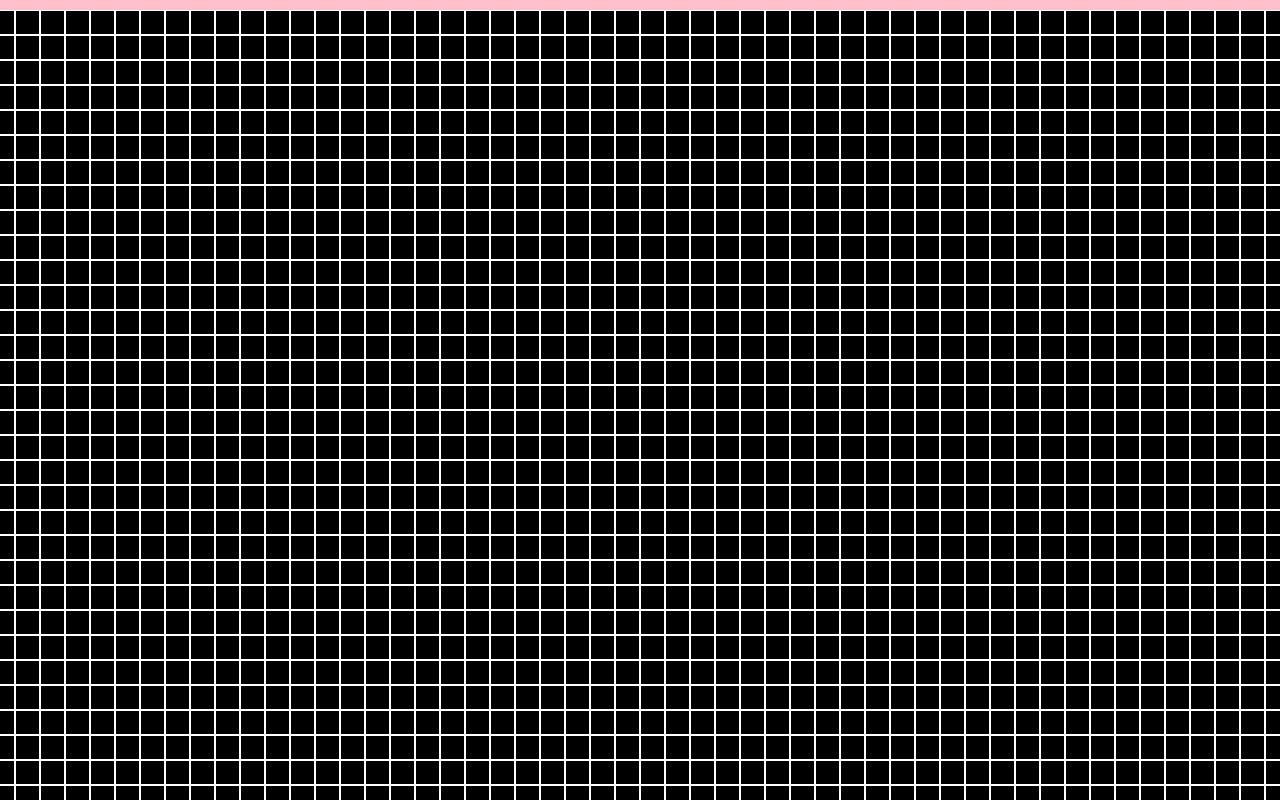
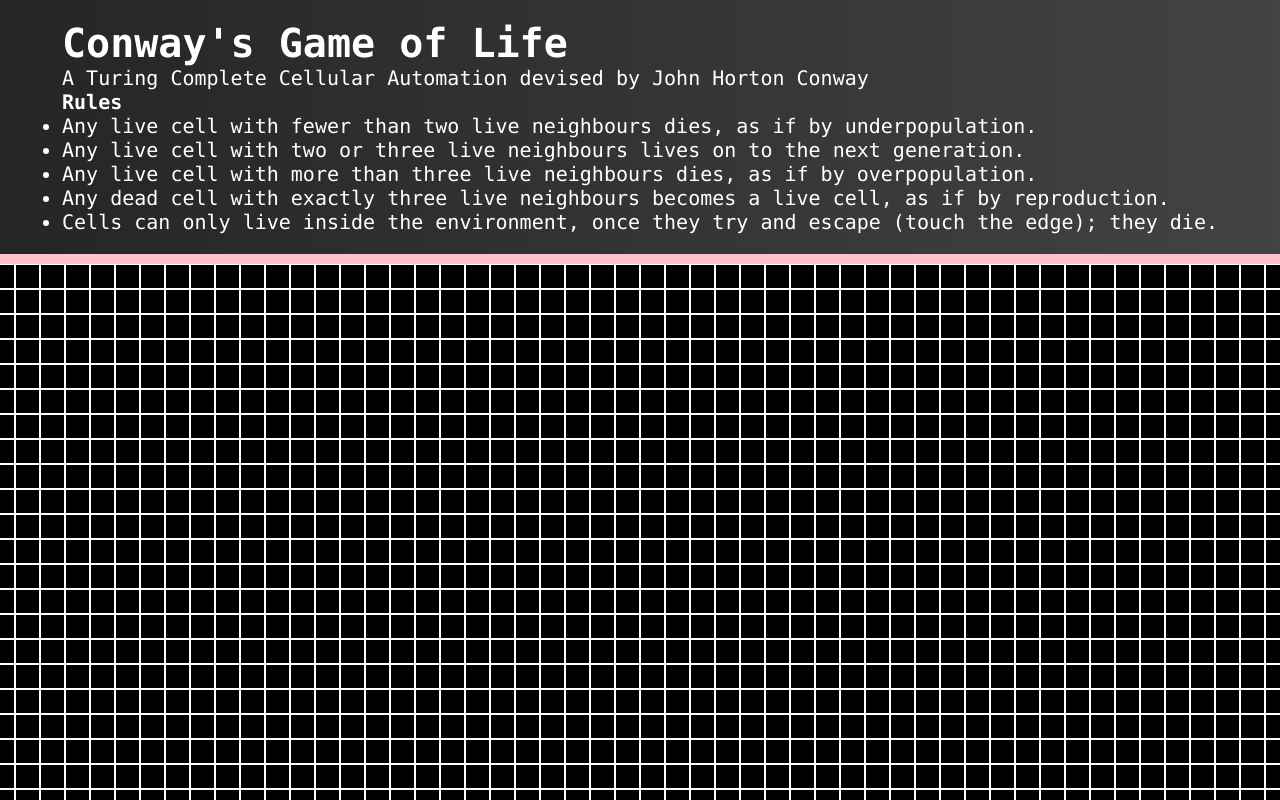
Before and after one commit to Ariuka11/CS-Build-Week-1, a React (Create React App) app in the folder conway-game-of-life/: page / in a window 1280 px wide. Shown: the top 800 px of the page. Built offline with nearby package versions, Linux system fonts and the light colour scheme.

Commit message:
added some ui

```diff
--- a/conway-game-of-life/src/App.css
+++ b/conway-game-of-life/src/App.css
@@ -3,6 +3,7 @@
   padding: 0;
   font-family: consolas;
   box-sizing: border-box;
+
 }
 .container {
   display: flex;
@@ -11,8 +12,14 @@
   min-height: 100vh;
   background: white;
   flex-direction: column;
+  width: 100vw;
+  background: linear-gradient(to right, #232526, #414345);
 }
-
+.rules{
+  margin: 20px;
+  font-size: 20px;
+  color: white;
+}
 .grid {
   border: 10px solid pink;
 }
@@ -26,6 +33,7 @@
   letter-spacing: 4px;
   transition: 0.5s;
   font-size: 24px;
+  border-radius: 5px;
 }
 .presets button:hover {
   background: #03e9f4;
@@ -33,3 +41,40 @@
   box-shadow: 0 0 5px #03e9f4, 0 0 25px #03e9f4, 0 0 50px #03e9f4,
     0 0 200px #03e9f4;
 }
+.buttons button {
+  text-decoration: none;
+  text-transform: uppercase;
+  margin: 20px;
+  padding: 20px;
+  font-size: 24px;
+  background-color: grey;
+  box-shadow: 0 0 6px 0px;
+  border-radius: 5px;
+  -webkit-border-radius: 5px;
+  -moz-border-radius: 5px;
+  -ms-border-radius: 5px;
+  -o-border-radius: 5px;
+}
+.buttons button:hover {
+  background: pink;
+  color: #050801;
+  box-shadow: 0 0 6px 0px;
+}
+
+.form input {
+  margin: 20px;
+  padding: 20px;
+  font-size: 24px;
+  border-radius: 5px;
+  box-shadow: 0 0 6px 0px;
+}
+.form input:hover {
+  background: pink;
+  color: #050801;
+  box-shadow: 0 0 6px 0px;
+}
+.gen {
+  font-size: 24px;
+  margin: 20px;
+  padding: 5px;
+}
--- a/conway-game-of-life/src/App.js
+++ b/conway-game-of-life/src/App.js
@@ -80,6 +80,7 @@ function App() {
   speedRef.current = options.speed
 
   const simulation = () => {
+
     setGrid((g) => {
       return produce(g, (gridCopy) => {
         for (let i = 0; i < rowNum; i++) {
@@ -151,6 +152,22 @@ function App() {
   }
   return (
     <div className="container">
+      <div className="rules">
+            <div>
+            <h1>Conway's Game of Life</h1>
+            <p>A  Turing Complete Cellular Automation devised by John Horton Conway</p>
+            </div>
+            <div id="rules">
+                <h4>Rules</h4>
+                <ul>
+                    <li>Any live cell with fewer than two live neighbours dies, as if by underpopulation.</li>
+                    <li>Any live cell with two or three live neighbours lives on to the next generation.</li>
+                    <li>Any live cell with more than three live neighbours dies, as if by overpopulation.</li>
+                    <li>Any dead cell with exactly three live neighbours becomes a live cell, as if by reproduction.</li>
+                    <li>Cells can only live inside the environment, once they try and escape (touch the edge); they die.</li>
+                </ul>
+            </div>
+        </div>
       <div
         className="grid"
         style={{
@@ -188,10 +205,13 @@ function App() {
             onChange={handleChange}
           />
         </form>
-        <div>Generations:{gen}</div>
+        <div className = 'gen'>Generations:{gen}</div>
         <div className="buttons">
           <button
             onClick={() => {
+              if(grid === emptyGrid) {
+                return
+              }
               setRun(!run)
               if (!run) {
                 runRef.current = true
```
